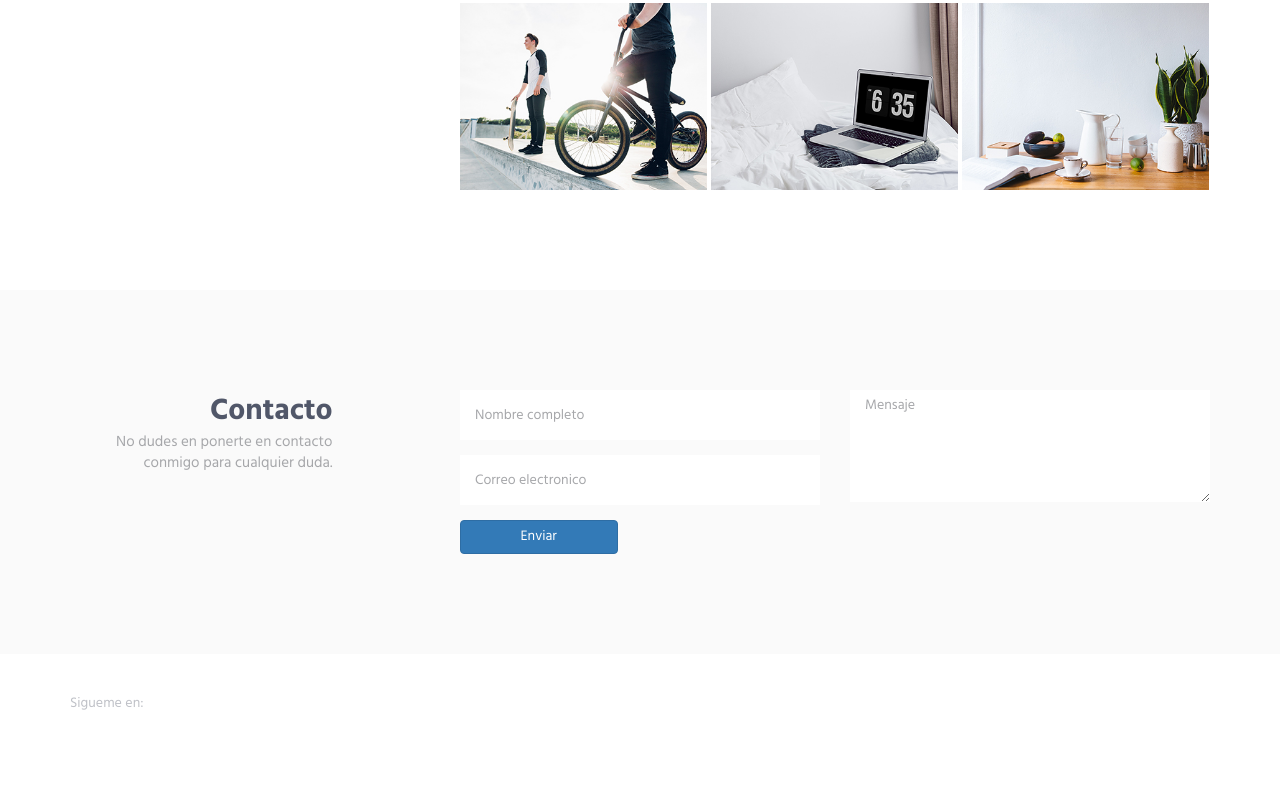
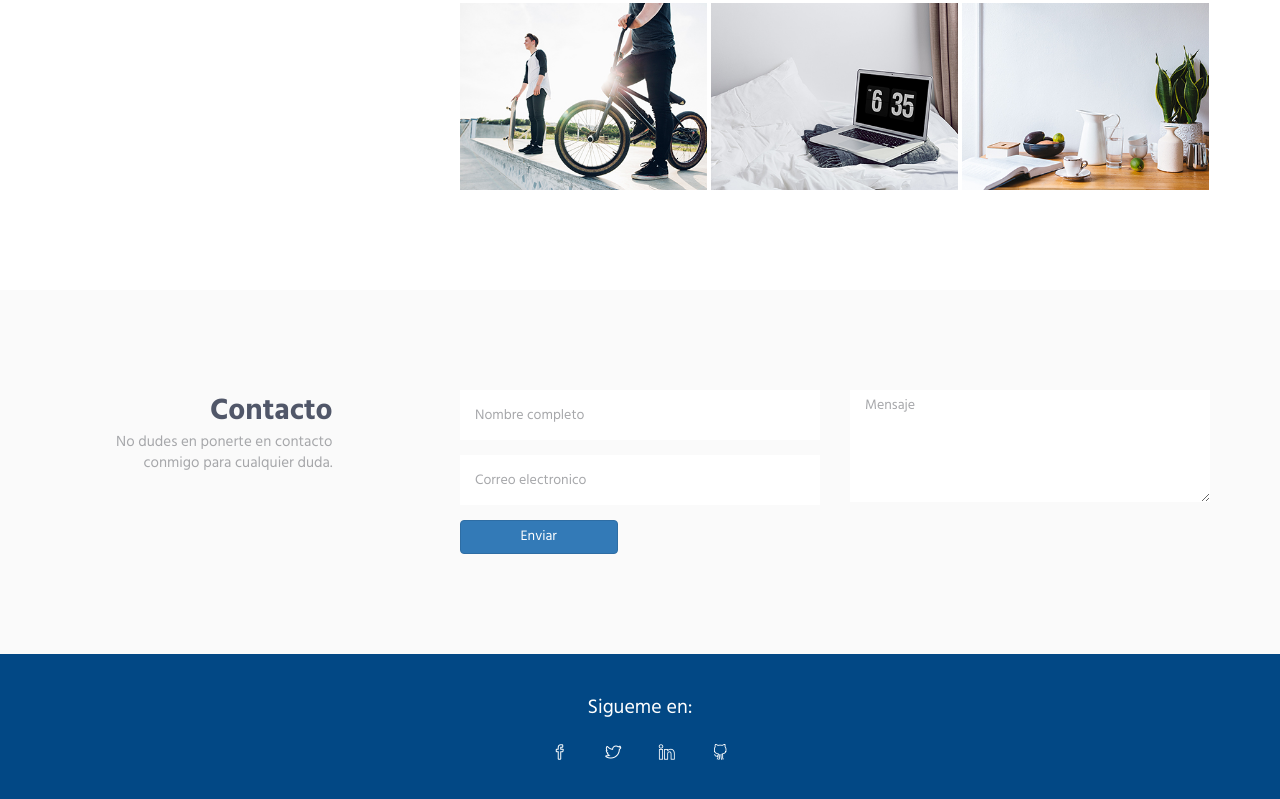
Before and after one commit to gildder/gildder.github.io, a website: page index.html in a window 1280 px wide. Shown: the part 1978-2777 px from the top of the page. Drawn offline with nearby package versions, Linux system fonts and the light colour scheme; files that its build step writes are made by us from their sources.

Commit message:
Se agrego estilo a las redes sociales del pie de pagina.

```diff
--- a/sass/layout/_footer.scss
+++ b/sass/layout/_footer.scss
@@ -8,7 +8,30 @@
 ------------------------------------------------------------------*/
 
 .footer {
-	.footer-logo {
-		@include mx.size(64px, auto);
+	background: mx.$color-base;
+
+	.follow-me {
+		text-align: center;
+		align-items: center;
+		display: flex;
+		width: 100%;
+		flex-direction: column;
+		justify-content: center;
+		span {
+			@include mx.font($size: 20px, $weight: 400, $family: mx.$font-family-base);
+			color: mx.$color-white;
+		}
+	}
+
+	.social-footer {
+		display: flex;
+		flex-direction: column;
+		justify-content: center;
+		align-items: center;
+		text-align: center;
+
+		.list-inline {
+			margin: 10px;
+		}
 	}
 }
```
